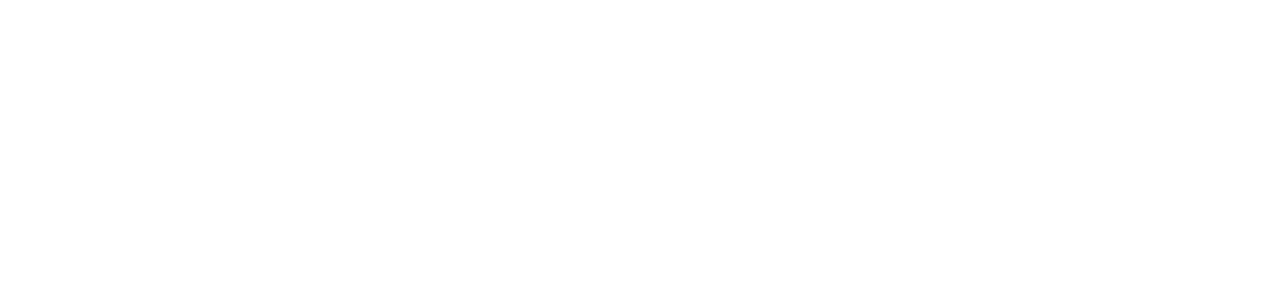
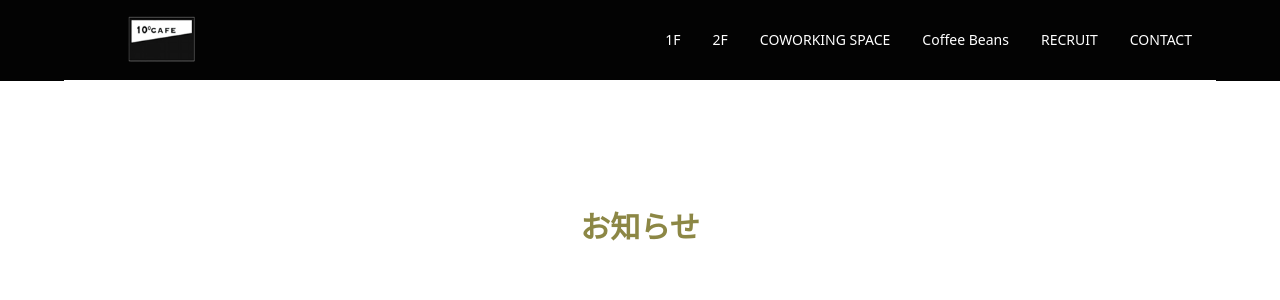
Before and after one commit to liupeiyu21/10-Cafe-Official-Website, a React (Vite) app: page /TopNewInformation in a window 1280 px wide. Before the commit this address had no page. Shown: the top 300 px of the page. Built offline with nearby package versions, Linux system fonts and the light colour scheme; the HTML template or start-up script is replaced by a standard one; a web font is replaced by a local one.

Commit message:
add:お知らせの詳しい紹介ページを制作した

```diff
--- a/src/App.tsx
+++ b/src/App.tsx
@@ -4,6 +4,7 @@
 import CoworkingSpaceIndex from "./Components/CoworkingSpace/CoworkingSpaceIndex";
 import "./App.css";
 import TopIndex from "./Components/Top/TopIndex";
+import TopNewInformation from "./Components/Top/TopNewInformation";
 
 function App() {
   return (
@@ -13,6 +14,7 @@
         <Route path="/firstfloor" element={<FirstFloorIndex />}></Route>
         <Route path="/secondfloor" element={<SecondFloorIndex />}></Route>
         <Route path="/coworkingspace" element={<CoworkingSpaceIndex />}></Route>
+        <Route path="/TopNewInformation" element={<TopNewInformation />}></Route>
       </Routes>
     </>
   );
--- /dev/null
+++ b/src/Components/Top/TopNewInformation.tsx
@@ -0,0 +1,126 @@
+import { useState } from "react";
+import { Logo } from "../../Images";
+import { Link } from "react-router-dom";
+
+
+const TopNewInformation = () => {
+      const [isOpen, setIsOpen] = useState(false);
+    return (
+    <section className="relative h-screen overflow-hidden">
+
+      <div className="absolute inset-0" />
+
+      {/* ===== ヘッダー ===== */}
+      <header className="relative z-30 bg-[#030303]">
+        <nav className="mx-auto max-w-6xl px-6 py-4 flex items-center border-b-1 border-white">
+
+          {/* ロゴ（スマホ中央） */}
+          <div className="flex-1 flex justify-center  md:justify-start">
+            <img src={Logo} alt="logo" className="pl-[40px] h-12" />
+          </div>
+
+          {/* PCメニュー */}
+          <ul className="hidden md:flex gap-8 text-sm text-white">
+            <li>
+              <Link
+                  to="/firstfloor"
+                  className="pb-1 border-b border-transparent hover:border-white transition"
+                >
+                  1F
+              </Link>
+
+            </li>
+            <li>
+              <Link
+                  to="/secondfloor"
+                  className="pb-1 border-b border-transparent hover:border-white transition"
+                >
+                  2F
+              </Link>
+            </li>
+            <li>
+                <Link
+                  to="/coworkingspace"
+                  className="pb-1 border-b border-transparent hover:border-white transition"
+                >
+                  COWORKING SPACE
+              </Link>
+              </li>
+            <li>Coffee Beans</li>
+            <li>RECRUIT</li>
+            <li>CONTACT</li>
+          </ul>
+
+          {/* ハンバーガー */}
+          <button
+            onClick={() => setIsOpen(!isOpen)}
+            className="relative z-40 md:hidden ml-auto flex h-10 w-10 flex-col justify-center"
+          >
+            {/* 上 */}
+            <span
+              className={`absolute h-[2px] w-8 bg-white transition-all duration-300
+              ${isOpen ? "rotate-45 top-1/2" : "top-2"}`}
+            />
+            {/* 中 */}
+            <span
+              className={`absolute h-[2px] w-6 bg-white transition-all duration-300 left-1
+              ${isOpen ? "opacity-0" : "top-1/2"}`}
+            />
+            {/* 下 */}
+            <span
+              className={`absolute h-[2px] w-8 bg-white transition-all duration-300
+              ${isOpen ? "-rotate-45 top-1/2" : "bottom-2"}`}
+            />
+          </button>
+        </nav>
+
+        {/* ===== スマホメニュー ===== */}
+        <div
+          className={`md:hidden absolute top-full left-0 w-full bg-[#030303] overflow-hidden transition-all duration-300
+          ${isOpen ? "max-h-96 py-6" : "max-h-0 py-0"}`}
+        >
+          <ul className="flex flex-col items-center gap-6 text-sm">
+            <li className="text-white">
+              <Link to="/firstfloor" onClick={() => setIsOpen(false)}>
+                1F
+              </Link>
+            </li>
+            <li className="text-white">
+              <Link to="/secondfloor" onClick={() => setIsOpen(false)}>
+                2F
+              </Link>
+            </li>
+            <li className="text-white">
+              <Link to="/coworkingspace" onClick={() => setIsOpen(false)}>
+                COWORKING SPACE
+              </Link>
+            </li>
+            <li className="text-white">
+              <Link to="/beans" onClick={() => setIsOpen(false)}>
+                Coffee Beans
+              </Link>
+            </li>
+            <li className="text-white">
+              <Link to="/recruit" onClick={() => setIsOpen(false)}>
+                RECRUIT
+              </Link>
+            </li>
+            <li className="text-white">
+              <Link to="/contact" onClick={() => setIsOpen(false)}>
+                CONTACT
+              </Link>
+            </li>
+          </ul>
+        </div>
+      </header>
+
+      <div>
+        <h1 className="mt-32 text-center text-[#8C8745] text-3xl font-semibold">お知らせ</h1>
+        <p className="mt-8 mx-auto max-w-4xl px-6 text-center text-sm leading-7">
+        </p>
+      </div>
+    </section>
+    );
+}
+
+export default TopNewInformation;
--- a/src/Components/Top/TopNews.tsx
+++ b/src/Components/Top/TopNews.tsx
@@ -1,6 +1,8 @@
 import { useEffect, useState } from 'react'
 import { PortableText } from '@portabletext/react'
 import { getNews } from '../../../lib/sanity'
+import { Link } from 'react-router-dom'
+
 
 export default function TopNews() {
   const [news, setNews] = useState<any[]>([])
@@ -31,9 +33,10 @@
             {/* ===== お知らせ一覧 ===== */}
       <ul className="max-w-4xl mx-auto ">
         {news.map((item) => (
+          <Link to="/TopNewInformation">
           <li
             key={item._id}
-            className=" flex flex-col gap-3 py-2 pl-[4%] text-sm md:flex-row md:gap-6"
+            className=" flex flex-col gap-3 py-2 pl-[4%] text-sm md:flex-row md:gap-6 hover:bg-[#F6F4EF] cursor-pointer"
           >
             {/* 日付 */}
 
@@ -56,6 +59,7 @@
             {/* </div> */}
             </div>
           </li>
+          </Link>
         ))}
       </ul>
 
```
